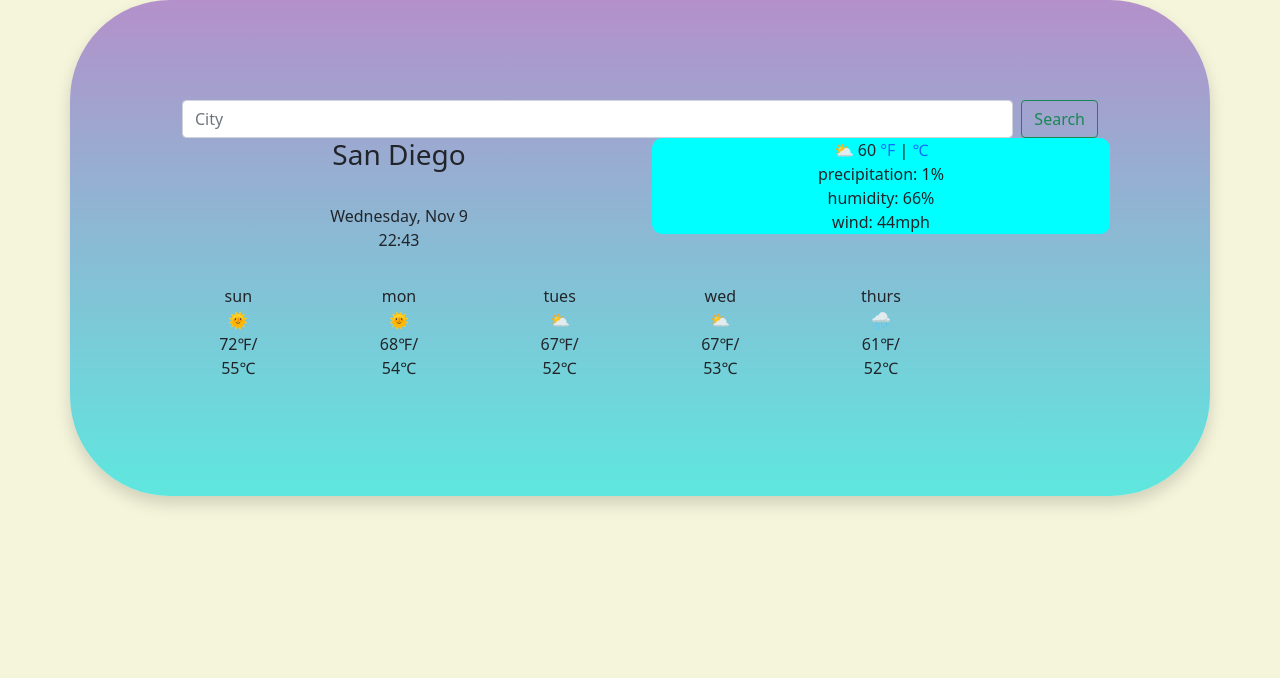
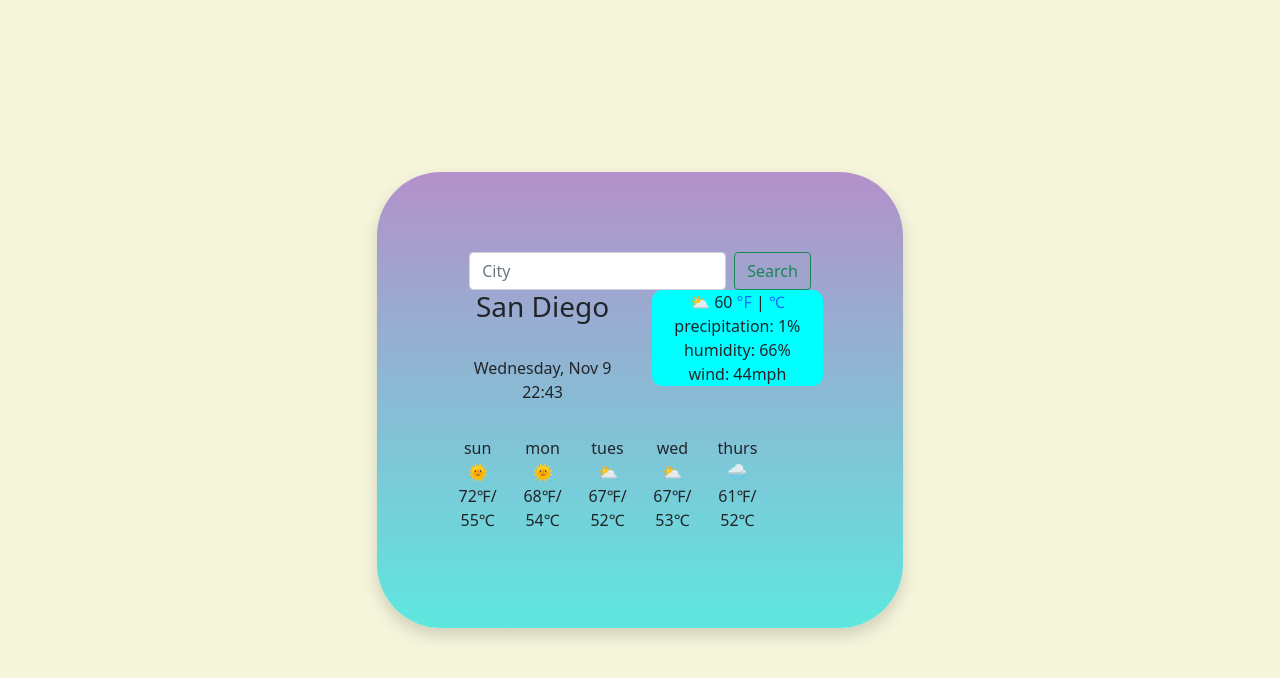
Before and after one commit to KeithLion/WeatherAppV2, a plain HTML site: page base.html in a window 1280 px wide. Drawn offline with nearby package versions, Linux system fonts and the light colour scheme.

Commit message:
changed the container to a main element centered the content

```diff
--- a/base.html
+++ b/base.html
@@ -14,7 +14,7 @@
     <link rel="stylesheet" href="css/style.css" />
   </head>
   <body>
-    <div class="container">
+    <main>
 
 
           <div class="container-fluid">
@@ -121,7 +121,7 @@
       </p>
     </div>
   </div>
-  </div>
+</main>
 </body>
 <script src="script/alerts.js"></script>
 </html>
--- a/css/style.css
+++ b/css/style.css
@@ -1,5 +1,8 @@
 body {
   background-color: beige;
+  display: grid;
+  place-content: center;
+  min-height: 100vh;
 }
 h1 {
   text-align: center;
@@ -30,13 +33,12 @@ button {
 }
 .search-bar {
   display: block;
-  margin: 0 auto;
+  margin: auto;
 }
-.container {
-  border-radius: 100px;
-  padding: 100px;
-  margin: 0 auto;
-  width: 100%;
+main {
+  border-radius: 4rem;
+  padding: 5rem;
+  margin: auto;
   background-image: linear-gradient(to top, #5ee7df 0%, #b490ca 100%);
   box-shadow: 0 0.5rem 1rem rgba(0, 0, 0, 0.15) !important;
   text-align: center;
```
